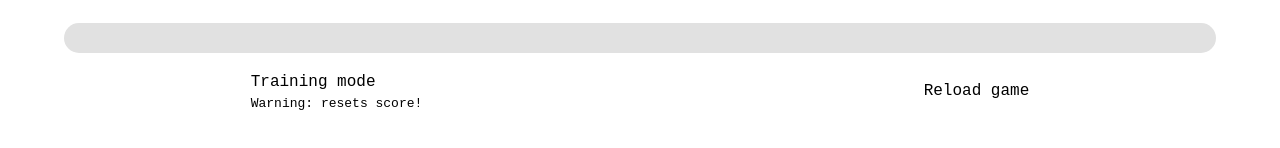
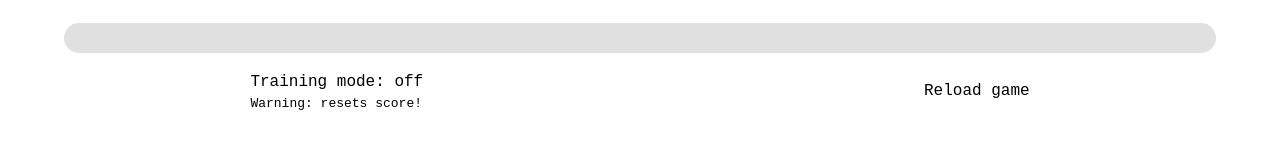
Before and after one commit to lydia-pauly/pantone_colour_game, a SvelteKit app in the folder pantone_game_svelte/: page / in a window 1280 px wide. Shown: the part 444-592 px from the top of the page. Built offline with nearby package versions, Linux system fonts and the light colour scheme.

Commit message:
Added a little toggle so it is obvious when training mode is on

```diff
--- a/pantone_game_svelte/src/routes/+page.svelte
+++ b/pantone_game_svelte/src/routes/+page.svelte
@@ -18,6 +18,7 @@
   $: score = 0;
   $: guessing = true;
   $: correct = false;
+  $: training_mode_toggle = "off";
 
   //Set up initial game state upon mount by selecting colours to guess and their respective names
   onMount(() => {
@@ -42,8 +43,10 @@
 
   function changeHiddenProperty() {
     if (hidden) {
+      training_mode_toggle = "off";
       setGame();
     } else {
+      training_mode_toggle = "on";
       score = 0;
     }
     hidden = !hidden;
@@ -88,7 +91,7 @@
 <div class="button-wrapper">
   <div class="training-mode">
     <button class="training-mode-button" on:click={changeHiddenProperty}
-      >Training mode</button
+      >Training mode: {training_mode_toggle}</button
     >
     <p class="training-mode-warning">Warning: resets score!</p>
   </div>
```
